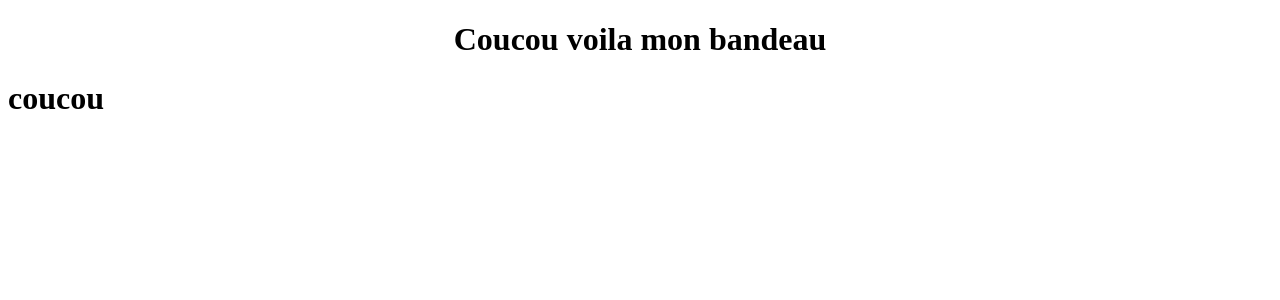
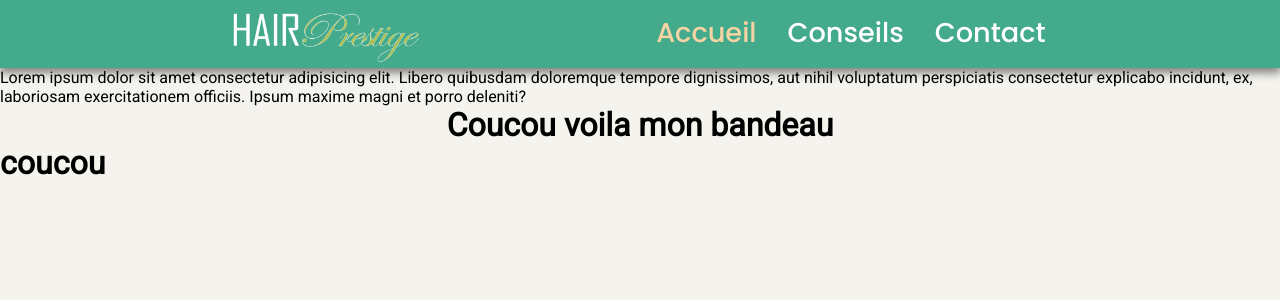
Before and after one commit to nordine94/HairPrestige, a React (Create React App) app in the folder HpFront/: page / in a window 1280 px wide. Shown: the top 300 px of the page. Built offline with nearby package versions, Linux system fonts and the light colour scheme.

Commit message:
navbar ok responsive to fix + add variables app.js

```diff
--- a/HpFront/src/App.css
+++ b/HpFront/src/App.css
@@ -0,0 +1,27 @@
+@import url('https://fonts.googleapis.com/css2?family=Poppins:wght@500&family=Roboto&display=swap');
+
+:root {
+    --typo_titre: 'Poppins';
+    --typo_text: 'Roboto';
+    --background_color: #f4f3ee;
+    --color_text: #254441;
+    --color_melon: #f8d3a3;
+    --color_green: #43AA8B;
+    --color_grey: #bcb8b1;
+}
+
+body {
+    background-color: var(--background_color);
+}
+
+* {
+    margin: 0;
+    padding: 0;
+    box-sizing: border-box;
+    font-family: var(--typo_text);
+}
+
+a, li {
+    text-decoration: none;
+    list-style-type: none;
+}
--- a/HpFront/src/App.js
+++ b/HpFront/src/App.js
@@ -1,9 +1,19 @@
+import { BrowserRouter as Router, Routes, Route } from 'react-router-dom';
+import Bandeau from './components/Bandeau/Bandeau';
+import Home from './pages/Home/Home';
+
 import './App.css';
-import Bandeau from './components/Bandeau/Bandeau';
+
 
 function App() {
   return (
     <div className="App">
+
+      <Router>
+        <Routes>
+          <Route path="/" element={<Home/>}/>
+        </Routes>
+      </Router>
       <Bandeau/>
       <h1>coucou</h1>
     </div>
--- /dev/null
+++ b/HpFront/src/components/Navbar/Navbar.css
@@ -0,0 +1,204 @@
+/* header */
+
+.navbar {
+  position: relative;
+  background-color: var(--color_green);
+  top: 0;
+  z-index: 4;
+  width: 100%;
+  box-shadow: 0 3px 7px rgba(0, 0, 0, 0.15), 0 4px 8px rgba(0, 0, 0, 0.15),
+    0 5px 9px rgba(0, 0, 0, 0.15), 0 6px 10px rgba(0, 0, 0, 0.15);
+}
+
+.navbar {
+  display: flex;
+  justify-content: space-evenly;
+  align-items: center;
+  flex-wrap: wrap;
+}
+
+.navbar a img {
+  height: 4rem;
+  /* margin: 0.5rem; */
+}
+
+.navbar ul {
+  padding: 0rem;
+  list-style: none;
+  overflow: hidden;
+  background-color: var(--color_green);
+}
+
+.navbar li a {
+  display: block;
+  text-decoration: none;
+  color: #fff;
+  font-family: var(--typo_titre), monospace;
+}
+
+.navbar ul li a:after {
+  content: "";
+  display: block;
+  height: 2px;
+  width: 0px;
+  background: transparent;
+  transition: width 0.5s ease, background-color 0.4s ease;
+}
+
+.navbar ul li a:hover:after,
+.navbar ul li a:focus:after {
+  width: 100%;
+  background: var(--color_melon);
+  color: var(--color_melon);
+}
+
+.navbar ul li a {
+  font-size: 1.7em;
+  color: #fff;
+  text-decoration: none;
+}
+
+.navbar ul li a:hover,
+.navbar ul li a:focus {
+  font-size: 1.7em;
+  color: var(--color_melon);
+  text-decoration: none;
+  transition: 0.5s ease-in-out;
+}
+
+.hamburger {
+  display: none;
+}
+
+.hamburger .bar:nth-child(2) {
+  background-color: var(--color_melon);
+}
+
+.bar {
+  display: block;
+  width: 45px;
+  height: 5px;
+  margin: 6px auto;
+  -webkit-transition: all 0.3s ease-in-out;
+  transition: all 0.3s ease-in-out;
+  background-color: #fff;
+}
+
+.nav_menu {
+  display: flex;
+  justify-content: center;
+  align-items: center;
+  flex-wrap: wrap;
+}
+
+.nav_link {
+  color: #475569;
+  padding: 8px;
+}
+
+.navbar ul li:not(:last-child) {
+  margin-right: 15px;
+}
+
+.nav-is-stuck .navbar {
+  position: fixed;
+  top: 0;
+  left: 0;
+  right: 0;
+  box-shadow: 0 3px 7px rgba(0, 0, 0, 0.15), 0 4px 8px rgba(0, 0, 0, 0.15),
+    0 5px 9px rgba(0, 0, 0, 0.15), 0 6px 10px rgba(0, 0, 0, 0.15);
+  animation: stickAnim 0.3s;
+}
+
+.nav_link.active {
+  color: var(--color_melon);
+}
+
+@keyframes stickAnim {
+  0% {
+    transform: translateY(-86px);
+  }
+  100% {
+    transform: translateY(0);
+  }
+}
+
+/* ---------------------- media queries ---------------------- */
+
+@media only screen and (max-width: 768px) {
+  /* .navbar {
+      position: sticky;
+    } */
+
+  .nav_menu {
+    position: fixed;
+    left: 100%;
+    top: 4rem;
+    flex-direction: column;
+    width: 100%;
+    border-radius: 0 0 10px 10px;
+    text-align: center;
+    transition: 0.3s;
+    box-shadow: 0 10px 27px rgba(0, 0, 0, 0.05);
+  }
+
+  .nav_menu.active {
+    left: 0;
+  }
+
+  .nav_item {
+    margin: 1rem 0;
+  }
+
+  .navbar ul li:not(:last-child){
+    margin-right: 0;
+  }
+
+  .hamburger {
+    display: block;
+    cursor: pointer;
+  }
+
+  .hamburger.active .bar:nth-child(2) {
+    opacity: 0;
+  }
+
+  .hamburger.active .bar:nth-child(1) {
+    transform: translateY(10px) rotate(45deg);
+    background-color: var(--color_melon);
+  }
+
+  .hamburger.active .bar:nth-child(3) {
+    transform: translateY(-10px) rotate(-45deg);
+    background-color: var(--color_melon);
+  }
+}
+
+@media only screen and (max-width: 425px) {
+  .navbar a img {
+    height: 3.7rem;
+    margin: 0.5rem;
+  }
+
+  .nav_menu {
+    top: 5rem;
+  }
+
+  .navbar ul li a {
+    font-size: 1rem;
+  }
+
+  .navbar ul li a:hover {
+    font-size: 1rem;
+  }
+
+  .nav_item {
+    margin: 1rem 0;
+    margin-right: 0;
+  }
+
+  .nav_link {
+    font-weight: 400;
+    padding: 0.5rem;
+  }
+}
--- /dev/null
+++ b/HpFront/src/components/Navbar/Navbar.js
@@ -0,0 +1,50 @@
+import { useRef } from "react";
+import { NavLink } from "react-router-dom";
+
+import logo from "../../assets/img/logo_hairPrestige.png";
+import "./Navbar.css";
+
+const Navbar = () => {
+
+    const hamburger = useRef();
+    const navMenu = useRef();
+
+    const mobileMenu = () => {
+        hamburger.current.classList.toggle("active");
+        navMenu.current.classList.toggle("active");
+    }
+
+
+
+
+
+  return (
+    <nav className="navbar">
+      <NavLink to="/" className="logo"><img src={logo} alt="Logo Hair Prestige"/></NavLink>
+      <ul className="nav_menu" id="menu_navbar" ref={navMenu}>
+        <li className="nav_item">
+          <NavLink className="nav_link" to="/">
+            Accueil
+          </NavLink>
+        </li>
+        <li className="nav_item">
+          <NavLink className="nav_link" to="/conseils">
+            Conseils
+          </NavLink>
+        </li>
+        <li className="nav_item">
+          <NavLink className="nav_link" to="/contact">
+            Contact
+          </NavLink>
+        </li>
+      </ul>
+      <div className="hamburger" ref={hamburger} onClick={mobileMenu}>
+        <span className="bar"></span>
+        <span className="bar"></span>
+        <span className="bar"></span>
+      </div>
+    </nav>
+  );
+};
+
+export default Navbar;
--- /dev/null
+++ b/HpFront/src/pages/Home/Home.css
@@ -0,0 +1,3 @@
+.home {
+    background-color: #f4f3ee;
+}
--- /dev/null
+++ b/HpFront/src/pages/Home/Home.js
@@ -0,0 +1,14 @@
+import Navbar from '../../components/Navbar/Navbar';
+import './Home.css';
+
+const Home = () => {
+    return (
+        <div className="home">
+            <Navbar/>
+            <p>Lorem ipsum dolor sit amet consectetur adipisicing elit. Libero quibusdam doloremque tempore dignissimos, aut nihil voluptatum perspiciatis consectetur explicabo incidunt, ex, laboriosam exercitationem officiis. Ipsum maxime magni et porro deleniti?</p>
+
+        </div>
+    );
+}
+
+export default Home;
```
Also changed, not shown: HpFront/src/components/Footer/Footer.js (added, +9 -0 lines), HpFront/public/manifest.json (deleted), HpFront/src/assets/img/logo_hairPrestige.png (added), HpFront/src/components/Footer/Footer.css (added), 1 other file (tests, documents, lock files or other folders).
